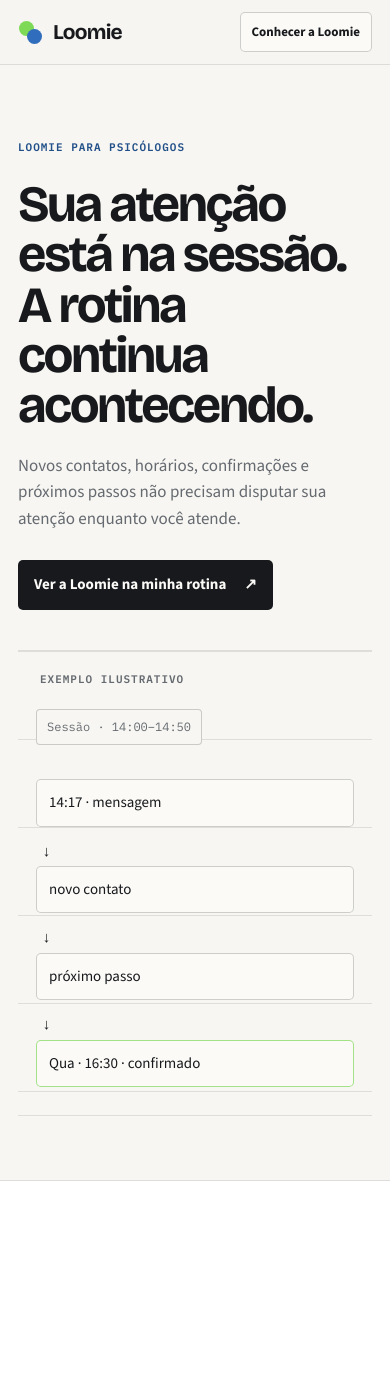
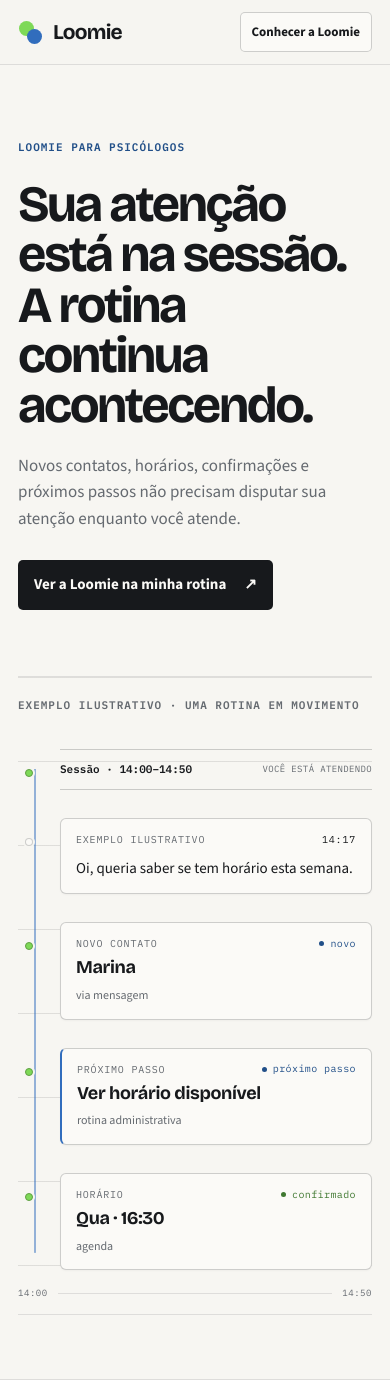
Before and after one commit to cs0097746/LP_loora, a Next.js app: page /v5 in a window 390 px wide. Before the commit the page ends 1181 px from the top, so only its background shows below. Built offline with nearby package versions, Linux system fonts and the light colour scheme; no server answers.

Commit message:
feat: art direct the static V5 hero

```diff
--- a/app/v5/v5.module.css
+++ b/app/v5/v5.module.css
@@ -119,8 +119,8 @@
 
 .heroGrid {
   display: grid;
-  grid-template-columns: minmax(0, 0.86fr) minmax(520px, 1.14fr);
-  gap: clamp(56px, 6vw, 104px);
+  grid-template-columns: minmax(0, 0.86fr) minmax(560px, 1.14fr);
+  gap: clamp(52px, 5vw, 92px);
   align-items: center;
 }
 
@@ -147,7 +147,7 @@
   max-width: 720px;
   margin: 0;
   font-family: var(--font-display), sans-serif;
-  font-size: clamp(54px, 5.3vw, 82px);
+  font-size: clamp(54px, 5.1vw, 80px);
   line-height: 0.98;
   letter-spacing: -0.052em;
   font-weight: 610;
@@ -177,14 +177,15 @@
 
 .heroStage {
   position: relative;
-  min-height: 560px;
-  padding: 28px 34px;
-  display: grid;
-  align-content: center;
+  min-height: 620px;
+  padding: 54px 30px 24px;
+  overflow: hidden;
   border-left: 1px solid var(--v5-line);
   border-right: 1px solid var(--v5-line);
-  background-image: linear-gradient(var(--v5-line) 1px, transparent 1px);
-  background-size: 100% 88px;
+  background-image:
+    linear-gradient(var(--v5-line) 1px, transparent 1px),
+    linear-gradient(90deg, rgba(23, 25, 28, 0.055) 1px, transparent 1px);
+  background-size: 100% 88px, 96px 100%;
 }
 
 .stageLabel {
@@ -194,36 +195,167 @@
   color: var(--v5-muted);
 }
 
-.sessionRail {
-  width: fit-content;
-  padding: 8px 10px;
-  border: 1px solid var(--v5-line-strong);
-  border-radius: 4px;
-  background: var(--v5-canvas);
-  font-family: var(--font-mono), monospace;
-  font-size: 12px;
-  color: var(--v5-muted);
+.heroFlow {
+  position: relative;
+  min-height: 510px;
 }
 
-.staticStory {
-  margin-top: 56px;
-  display: flex;
-  flex-wrap: wrap;
-  align-items: center;
-  gap: 10px 12px;
-  color: var(--v5-ink);
-  font-size: 15px;
+.flowThread {
+  position: absolute;
+  top: 44px;
+  bottom: 34px;
+  left: 46%;
+  width: 12px;
+  transform: translateX(-50%);
+  z-index: 0;
 }
 
-.staticStory span:not([aria-hidden='true']) {
-  padding: 11px 12px;
-  border: 1px solid var(--v5-line-strong);
-  border-radius: 5px;
-  background: var(--v5-surface);
+.flowNode {
+  position: absolute;
+  z-index: 2;
 }
 
-.staticStory span:last-child {
-  border-color: rgba(126, 217, 87, 0.7);
+.nodeSignal {
+  position: absolute;
+  z-index: 3;
+  display: grid;
+  place-items: center;
+  width: 12px;
+  height: 12px;
+  border-radius: 50%;
+  background: var(--v5-canvas);
+}
+
+.flowSession {
+  top: 18px;
+  left: 46%;
+  width: 240px;
+  transform: translateX(-50%);
+}
+
+.flowSession .nodeSignal {
+  left: 50%;
+  bottom: -27px;
+  transform: translateX(-50%);
+}
+
+.flowMessage {
+  top: 130px;
+  left: 0;
+  width: min(300px, 48%);
+}
+
+.flowMessage::after {
+  content: '';
+  position: absolute;
+  top: 50%;
+  right: -30%;
+  width: 30%;
+  border-top: 1px solid var(--v5-line-strong);
+}
+
+.flowMessage .nodeSignal {
+  top: calc(50% - 6px);
+  right: -31%;
+}
+
+.flowContact {
+  top: 220px;
+  right: 4px;
+  width: min(238px, 40%);
+}
+
+.flowContact::before {
+  content: '';
+  position: absolute;
+  top: 50%;
+  left: -47%;
+  width: 47%;
+  border-top: 1px solid var(--v5-line-strong);
+}
+
+.flowContact .nodeSignal {
+  top: calc(50% - 6px);
+  left: -48%;
+}
+
+.flowNextStep {
+  top: 334px;
+  left: 46%;
+  width: 248px;
+  transform: translateX(-18%);
+}
+
+.flowNextStep .nodeSignal {
+  top: 24px;
+  left: -14px;
+}
+
+.flowSlot {
+  right: 0;
+  bottom: 10px;
+  width: 210px;
+}
+
+.flowSlot::before {
+  content: '';
+  position: absolute;
+  top: 50%;
+  left: -65%;
+  width: 65%;
+  border-top: 1px solid var(--v5-line-strong);
+}
+
+.flowSlot .nodeSignal {
+  top: calc(50% - 6px);
+  left: -66%;
+}
+
+.sessionRail {
+  display: flex;
+  align-items: center;
+  justify-content: space-between;
+  gap: 14px;
+  padding: 10px 12px;
+  border-top: 1px solid var(--v5-line-strong);
+  border-bottom: 1px solid var(--v5-line-strong);
+  background: rgba(247, 246, 242, 0.9);
+  font-family: var(--font-mono), monospace;
+  color: var(--v5-ink);
+}
+
+.sessionRail span {
+  font-size: 12px;
+  font-weight: 600;
+  font-variant-numeric: tabular-nums;
+}
+
+.sessionRail small {
+  color: var(--v5-muted);
+  font-size: 10px;
+  letter-spacing: 0.04em;
+  text-transform: uppercase;
+  white-space: nowrap;
+}
+
+.stageFooter {
+  position: absolute;
+  right: 22px;
+  bottom: 14px;
+  left: 22px;
+  display: grid;
+  grid-template-columns: auto 1fr auto;
+  gap: 10px;
+  align-items: center;
+  color: var(--v5-muted);
+  font-family: var(--font-mono), monospace;
+  font-size: 9px;
+  letter-spacing: 0.06em;
+}
+
+.stageFooter i {
+  height: 1px;
+  background: var(--v5-line);
 }
 
 .header a:focus-visible,
@@ -266,7 +398,8 @@
 
 .adminMessage,
 .contactObject,
-.appointmentSlot {
+.appointmentSlot,
+.nextStepObject {
   min-width: 0;
   padding: 14px 15px;
   border: 1px solid var(--v5-line-strong);
@@ -286,13 +419,15 @@
 }
 
 .contactObject,
-.appointmentSlot {
+.appointmentSlot,
+.nextStepObject {
   display: grid;
   gap: 7px;
 }
 
 .contactObject strong,
-.appointmentSlot strong {
+.appointmentSlot strong,
+.nextStepObject strong {
   font-family: var(--font-display), sans-serif;
   font-size: 18px;
   line-height: 1.2;
@@ -300,9 +435,14 @@
 }
 
 .contactObject small,
-.appointmentSlot small {
+.appointmentSlot small,
+.nextStepObject small {
   color: var(--v5-muted);
   font-size: 12px;
+}
+
+.nextStepObject {
+  border-left: 2px solid var(--v5-blue);
 }
 
 .objectTopline {
@@ -349,8 +489,20 @@
   color: #3f7830;
 }
 
-.statusLabel[data-state='novo'] {
+.statusLabel[data-state='novo'],
+.statusLabel[data-state='proximo-passo'] {
   color: var(--v5-blue-deep);
+}
+
+@media (max-width: 1120px) {
+  .heroGrid {
+    grid-template-columns: minmax(0, 0.9fr) minmax(500px, 1.1fr);
+    gap: 36px;
+  }
+
+  .heroCopy h1 {
+    font-size: clamp(52px, 5.8vw, 70px);
+  }
 }
 
 @media (max-width: 980px) {
@@ -364,7 +516,7 @@
   }
 
   .heroStage {
-    min-height: 420px;
+    min-height: 620px;
     margin-bottom: 72px;
   }
 }
@@ -394,7 +546,7 @@
   }
 
   .heroCopy {
-    padding: 74px 0 16px;
+    padding: 74px 0 26px;
   }
 
   .heroCopy h1 {
@@ -414,32 +566,91 @@
   }
 
   .heroStage {
-    min-height: 390px;
-    margin-bottom: 64px;
-    padding: 58px 18px 28px;
+    min-height: auto;
+    margin: 16px 0 64px;
+    padding: 58px 0 34px;
+    overflow: visible;
     border-left: 0;
     border-right: 0;
     border-top: 1px solid var(--v5-line);
     border-bottom: 1px solid var(--v5-line);
+    background-image: linear-gradient(var(--v5-line) 1px, transparent 1px);
+    background-size: 100% 84px;
   }
 
-  .staticStory {
-    margin-top: 34px;
-    display: grid;
-    align-items: stretch;
-    gap: 8px;
+  .stageLabel {
+    left: 0;
   }
 
-  .staticStory span[aria-hidden='true'] {
-    padding-left: 10px;
-    transform: rotate(90deg);
-    transform-origin: 12px 50%;
+  .heroFlow {
+    min-height: auto;
+    padding: 14px 0 10px 42px;
+    display: grid;
+    gap: 28px;
+  }
+
+  .flowThread {
+    top: 34px;
+    bottom: 28px;
+    left: 11px;
+    width: 12px;
+    transform: none;
+  }
+
+  .flowNode {
+    position: relative;
+    inset: auto;
+    width: 100%;
+    transform: none;
+  }
+
+  .nodeSignal,
+  .flowSession .nodeSignal,
+  .flowMessage .nodeSignal,
+  .flowContact .nodeSignal,
+  .flowNextStep .nodeSignal,
+  .flowSlot .nodeSignal {
+    top: 18px;
+    right: auto;
+    bottom: auto;
+    left: -37px;
+    transform: none;
+  }
+
+  .flowMessage::after,
+  .flowContact::before,
+  .flowSlot::before {
+    display: none;
+  }
+
+  .sessionRail {
+    width: 100%;
+    padding: 11px 0;
+    background: transparent;
+  }
+
+  .sessionRail span {
+    font-size: 11px;
+  }
+
+  .sessionRail small {
+    font-size: 9px;
   }
 
   .adminMessage,
   .contactObject,
-  .appointmentSlot {
+  .appointmentSlot,
+  .nextStepObject {
     width: 100%;
     max-width: none;
   }
+
+  .adminMessage p {
+    font-size: 15px;
+  }
+
+  .stageFooter {
+    right: 0;
+    left: 0;
+  }
 }
--- a/components/v5/V5Hero.tsx
+++ b/components/v5/V5Hero.tsx
@@ -1,5 +1,11 @@
 import { TrackedLink } from '@/components/TrackedLink';
 import { V5_HERO } from '@/content/v5';
+import { AdminMessage } from '@/components/v5/visual/AdminMessage';
+import { AppointmentSlot } from '@/components/v5/visual/AppointmentSlot';
+import { ContactObject } from '@/components/v5/visual/ContactObject';
+import { Signal } from '@/components/v5/visual/Signal';
+import { StatusLabel } from '@/components/v5/visual/StatusLabel';
+import { Thread } from '@/components/v5/visual/Thread';
 import styles from '@/app/v5/v5.module.css';
 
 export function V5Hero() {
@@ -22,16 +28,53 @@
             data-testid="v5-hero-stage"
             aria-label="Exemplo ilustrativo de uma rotina administrativa organizada"
           >
-            <p className={styles.stageLabel}>EXEMPLO ILUSTRATIVO</p>
-            <div className={styles.sessionRail}>{V5_HERO.session}</div>
-            <div className={styles.staticStory}>
-              <span>{V5_HERO.messageTime} · mensagem</span>
-              <span aria-hidden="true">→</span>
-              <span>novo contato</span>
-              <span aria-hidden="true">→</span>
-              <span>próximo passo</span>
-              <span aria-hidden="true">→</span>
-              <span>{V5_HERO.slot} · confirmado</span>
+            <p className={styles.stageLabel}>EXEMPLO ILUSTRATIVO · UMA ROTINA EM MOVIMENTO</p>
+
+            <div className={styles.heroFlow}>
+              <div className={styles.flowThread} aria-hidden="true">
+                <Thread direction="vertical" active />
+              </div>
+
+              <div className={`${styles.flowNode} ${styles.flowSession}`} data-testid="v5-session">
+                <span className={styles.nodeSignal} aria-hidden="true"><Signal active /></span>
+                <div className={styles.sessionRail}>
+                  <span>{V5_HERO.session}</span>
+                  <small>você está atendendo</small>
+                </div>
+              </div>
+
+              <div className={`${styles.flowNode} ${styles.flowMessage}`} data-testid="v5-message">
+                <span className={styles.nodeSignal} aria-hidden="true"><Signal /></span>
+                <AdminMessage time={V5_HERO.messageTime}>{V5_HERO.message}</AdminMessage>
+              </div>
+
+              <div className={`${styles.flowNode} ${styles.flowContact}`} data-testid="v5-contact">
+                <span className={styles.nodeSignal} aria-hidden="true"><Signal active /></span>
+                <ContactObject name={V5_HERO.contactName} state="novo" />
+              </div>
+
+              <div className={`${styles.flowNode} ${styles.flowNextStep}`} data-testid="v5-next-step">
+                <span className={styles.nodeSignal} aria-hidden="true"><Signal active /></span>
+                <article className={styles.nextStepObject}>
+                  <div className={styles.objectTopline}>
+                    <span>PRÓXIMO PASSO</span>
+                    <StatusLabel state="proximo-passo" />
+                  </div>
+                  <strong>Ver horário disponível</strong>
+                  <small>rotina administrativa</small>
+                </article>
+              </div>
+
+              <div className={`${styles.flowNode} ${styles.flowSlot}`} data-testid="v5-slot">
+                <span className={styles.nodeSignal} aria-hidden="true"><Signal active /></span>
+                <AppointmentSlot time={V5_HERO.slot} state="confirmado" />
+              </div>
+            </div>
+
+            <div className={styles.stageFooter} aria-hidden="true">
+              <span>14:00</span>
+              <i />
+              <span>14:50</span>
             </div>
           </div>
         </div>
```
Also changed, not shown: 1 other file (tests, documents, lock files or other folders).
